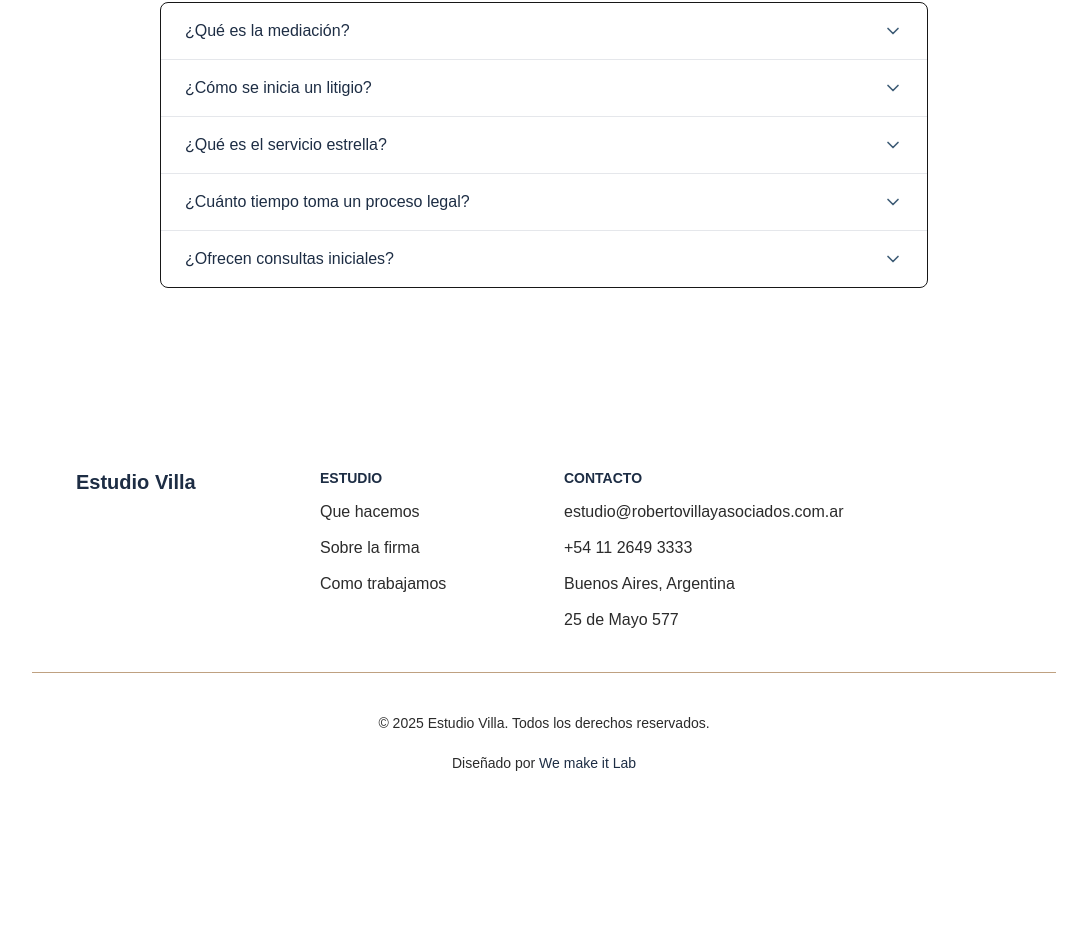
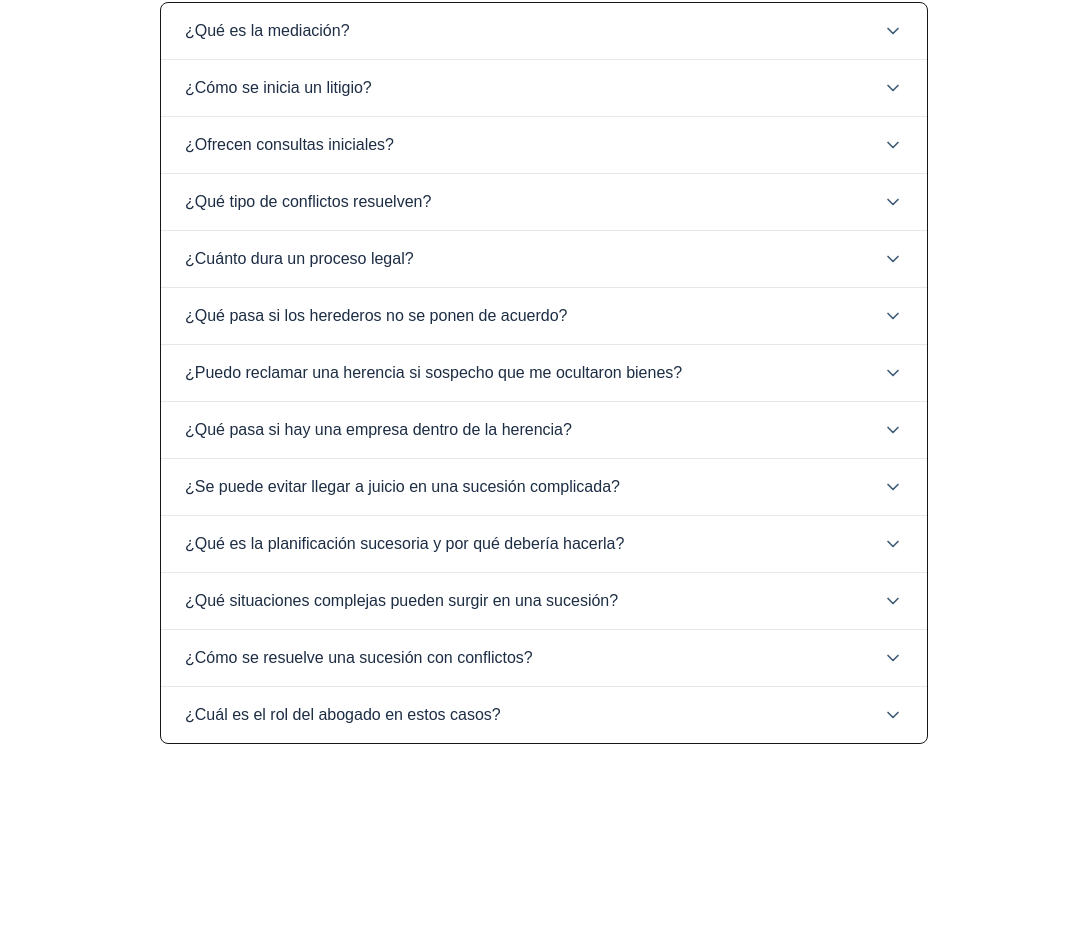
Before and after one commit to crcristian97/estudio-villa, a Next.js app: page /en in a window 1280 px wide. Shown: the part 8954-9881 px from the top of the page, without its empty margins (96-1183 px from the left). Before the commit the page ends 9747 px from the top, so only its background shows below. Built offline with nearby package versions, Linux system fonts and the light colour scheme.

Commit message:
cambios en faq

```diff
--- a/components/FAQ.js
+++ b/components/FAQ.js
@@ -6,27 +6,67 @@ const faqQuestions = [
   {
     question: "¿Qué es la mediación?",
     answer:
-      "La mediación es un proceso extrajudicial donde un tercero imparcial ayuda a las partes a llegar a un acuerdo. Es una alternativa eficiente y confidencial para resolver conflictos. Promueve la comunicación y puede ser menos costosa que un litigio.",
+      "Es una herramienta legal para resolver conflictos sin juicio, con intervención de un tercero imparcial. Promueve acuerdos más rápidos, confidenciales y sostenibles.",
   },
   {
     question: "¿Cómo se inicia un litigio?",
     answer:
-      "Para iniciar un litigio, se debe presentar una demanda ante el tribunal correspondiente. Es fundamental contar con asesoría legal para garantizar que se sigan todos los procedimientos adecuados. Nuestro estudio está aquí para guiarlo en cada paso del proceso.",
-  },
-  {
-    question: "¿Qué es el servicio estrella?",
-    answer:
-      "Nuestro servicio estrella, la Resolución Estratégica de Conflictos Complejos, ofrece soluciones integrales para conflictos difíciles. Combinamos un enfoque interdisciplinario con la confidencialidad y eficiencia. Esto nos permite abordar cada caso de manera única y efectiva.",
-  },
-  {
-    question: "¿Cuánto tiempo toma un proceso legal?",
-    answer:
-      "La duración de un proceso legal puede variar significativamente según la complejidad del caso. Algunos litigios pueden resolverse en meses, mientras que otros pueden tardar años. Nuestro equipo se compromete a mantenerlo informado sobre cada etapa del proceso.",
+      "Con una demanda judicial. Pero antes evaluamos si existen vías alternativas más eficaces. Te guiamos en cada paso.",
   },
   {
     question: "¿Ofrecen consultas iniciales?",
     answer:
-      "Sí, ofrecemos consultas iniciales para evaluar su situación legal. Durante esta consulta, discutiremos sus opciones y cómo podemos ayudarle. No dude en contactarnos para programar su cita.",
+      "Sí. La primera consulta nos permite entender tu situación y proponerte un plan de acción sin compromiso.",
+  },
+  {
+    question: "¿Qué tipo de conflictos resuelven?",
+    answer:
+      "Especialmente aquellos donde se cruzan intereses patrimoniales, familiares y empresariales. Somos expertos en resolver lo que parece no tener solución.",
+  },
+  {
+    question: "¿Cuánto dura un proceso legal?",
+    answer:
+      "Depende del caso. Algunos se resuelven en semanas con acuerdos, otros pueden durar años si van a juicio. Siempre te mantenemos informado.",
+  },
+  {
+    question: "¿Qué pasa si los herederos no se ponen de acuerdo?",
+    answer:
+      "Cuando hay desacuerdos entre herederos, especialmente si hay bienes complejos o empresas de por medio, es fundamental contar con asesoramiento jurídico. Podemos facilitar acuerdos a través de mediación o, si es necesario, representar en juicio para resguardar tus derechos.",
+  },
+  {
+    question: "¿Puedo reclamar una herencia si sospecho que me ocultaron bienes?",
+    answer:
+      "Sí. Existen herramientas legales como la colación hereditaria o la reducción de donaciones inoficiosas para equilibrar lo recibido por todos los herederos. Investigamos operaciones sospechosas y te ayudamos a defender tu porción legítima.",
+  },
+  {
+    question: "¿Qué pasa si hay una empresa dentro de la herencia?",
+    answer:
+      "Cuando el patrimonio hereditario incluye participaciones en sociedades, es clave analizar el vínculo entre los herederos y los socios. Actuamos para evitar bloqueos societarios y conflictos entre familiares que también son socios.",
+  },
+  {
+    question: "¿Se puede evitar llegar a juicio en una sucesión complicada?",
+    answer:
+      "Sí. Diseñamos acuerdos anticipados, pactos sucesorios y protocolos familiares que permiten resolver de forma extrajudicial. Nuestro enfoque busca preservar los vínculos personales sin resignar tus derechos.",
+  },
+  {
+    question: "¿Qué es la planificación sucesoria y por qué debería hacerla?",
+    answer:
+      "Es un proceso legal que permite organizar el destino de tu patrimonio antes del fallecimiento, evitando conflictos futuros. Es especialmente útil si tenés bienes valiosos, empresas familiares o hijos de diferentes vínculos. Es posible establecer reglas claras de administración, reparto o usufructo.",
+  },
+  {
+    question: "¿Qué situaciones complejas pueden surgir en una sucesión?",
+    answer:
+      "Ocultamiento o simulación de bienes.\nDonaciones encubiertas que perjudican a otros herederos.\nEmpresas familiares bloqueadas por desacuerdos.\nFalta de protocolos entre herederos que también son socios.\nDisputas por el uso o la partición de bienes indivisos.",
+  },
+  {
+    question: "¿Cómo se resuelve una sucesión con conflictos?",
+    answer:
+      "Desde el estudio, analizamos el caso, diseñamos una estrategia jurídica y buscamos acuerdos duraderos. Si no es posible negociar, representamos tus intereses ante la justicia para lograr una solución justa.",
+  },
+  {
+    question: "¿Cuál es el rol del abogado en estos casos?",
+    answer:
+      "El abogado no solo litiga: facilita acuerdos, protege tus derechos y busca soluciones que contemplen tanto lo jurídico como lo humano. En casos de familias empresarias, actuamos con sensibilidad, visión estratégica y conocimiento interdisciplinario.",
   },
 ];
 
```
